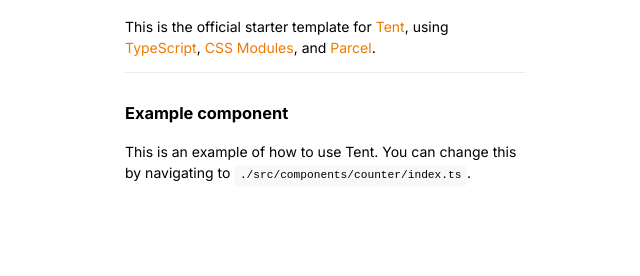
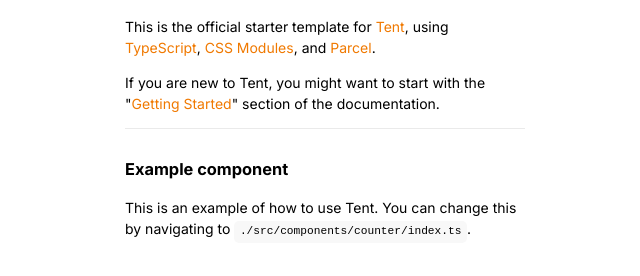
Before and after one commit to tentjs/starter, a website built with Parcel: page src/index.html in a window 1280 px wide. Shown: the part 224-500 px from the top of the page, without its empty margins (315-955 px from the left). Built offline with nearby package versions, Linux system fonts and the light colour scheme; what @tentjs/tent would draw is missing.

Commit message:
feat: add link to "Getting Started" in the docs

```diff
--- a/src/index.html
+++ b/src/index.html
@@ -21,6 +21,13 @@
           <a href="https://github.com/css-modules/css-modules">CSS Modules</a>,
           and <a href="https://parceljs.org/">Parcel</a>.
         </p>
+        <p>
+          If you are new to Tent, you might want to start with the "<a
+            href="https://tentjs.github.io/docs/getting-started.html"
+            target="_blank"
+            >Getting Started</a
+          >" section of the documentation.
+        </p>
         <hr />
         <h3>Example component</h3>
         <p>
@@ -29,6 +36,7 @@
           <span class="backticks">./src/components/counter/index.ts</span>.
         </p>
         <div class="counter"></div>
+        <div class="list" items='["one", "two", "three"]'></div>
       </div>
     </div>
     <script type="module" src="./main.ts"></script>
```
